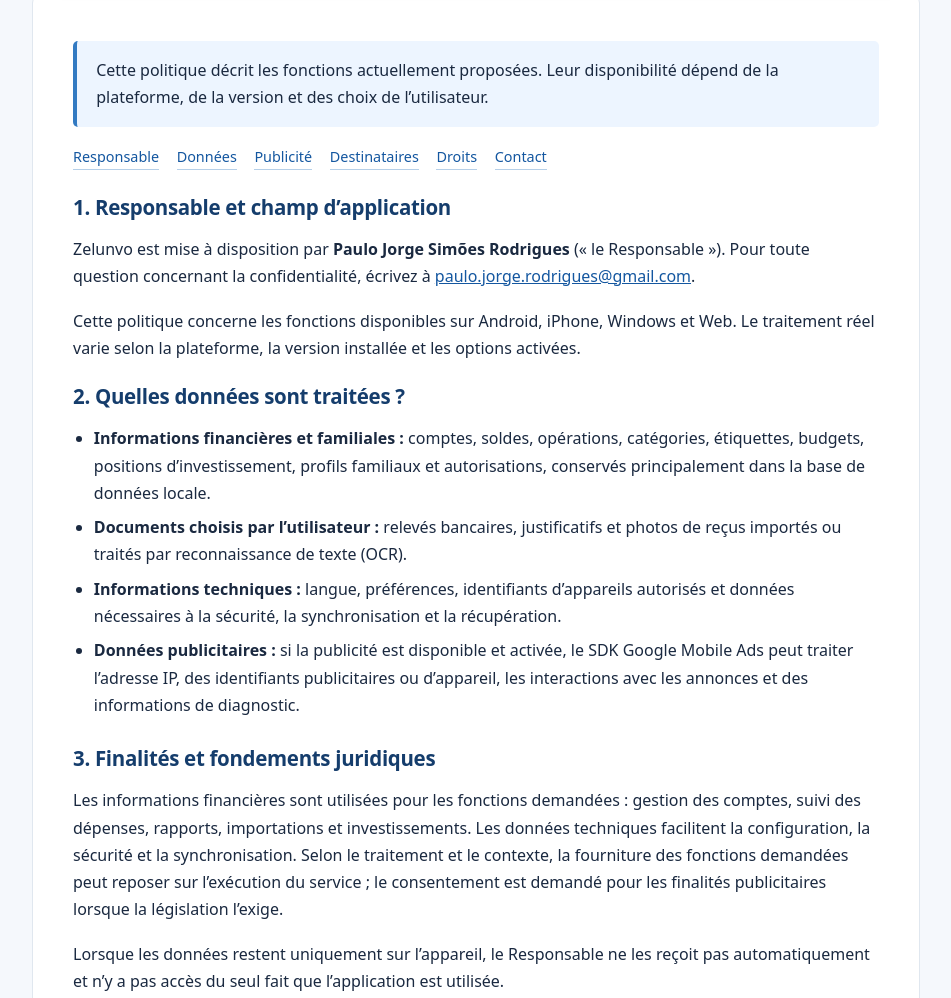
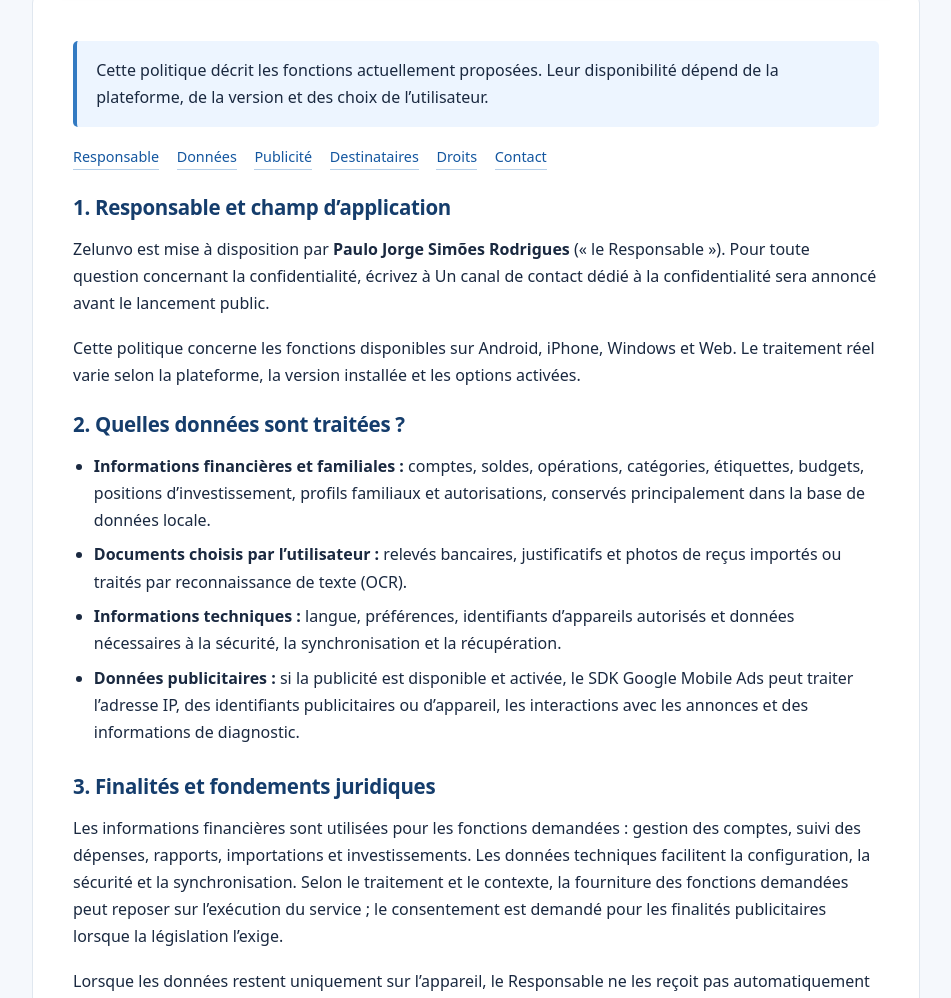
Before and after one commit to pronuvix/pronuvix.github.io, a plain HTML site: page zelunvo/privacy/fr/index.html in a window 1280 px wide. Shown: the part 700-1698 px from the top of the page, without its empty margins (164-1115 px from the left). Drawn offline with Linux system fonts and the light colour scheme.

Commit message:
Remove personal email from fr privacy page pending dedicated contact

```diff
--- a/zelunvo/privacy/fr/index.html
+++ b/zelunvo/privacy/fr/index.html
@@ -47,7 +47,7 @@
 <a href="#direitos">Droits</a>
 <a href="#contacto">Contact</a></nav>
 <section aria-labelledby="responsavel"><h2 id="responsavel">1. Responsable et champ d’application</h2>
-<p>Zelunvo est mise à disposition par <strong>Paulo Jorge Simões Rodrigues</strong> (« le Responsable »). Pour toute question concernant la confidentialité, écrivez à <a href="mailto:paulo.jorge.rodrigues@gmail.com">paulo.jorge.rodrigues@gmail.com</a>.</p>
+<p>Zelunvo est mise à disposition par <strong>Paulo Jorge Simões Rodrigues</strong> (« le Responsable »). Pour toute question concernant la confidentialité, écrivez à Un canal de contact dédié à la confidentialité sera annoncé avant le lancement public.</p>
 <p>Cette politique concerne les fonctions disponibles sur Android, iPhone, Windows et Web. Le traitement réel varie selon la plateforme, la version installée et les options activées.</p></section>
 <section aria-labelledby="dados"><h2 id="dados">2. Quelles données sont traitées ?</h2>
 <ul><li><strong>Informations financières et familiales :</strong> comptes, soldes, opérations, catégories, étiquettes, budgets, positions d’investissement, profils familiaux et autorisations, conservés principalement dans la base de données locale.</li><li><strong>Documents choisis par l’utilisateur :</strong> relevés bancaires, justificatifs et photos de reçus importés ou traités par reconnaissance de texte (OCR).</li><li><strong>Informations techniques :</strong> langue, préférences, identifiants d’appareils autorisés et données nécessaires à la sécurité, la synchronisation et la récupération.</li><li><strong>Données publicitaires :</strong> si la publicité est disponible et activée, le SDK Google Mobile Ads peut traiter l’adresse IP, des identifiants publicitaires ou d’appareil, les interactions avec les annonces et des informations de diagnostic.</li></ul></section>
@@ -80,6 +80,6 @@
 <section aria-labelledby="alteracoes"><h2 id="alteracoes">11. Modifications de cette politique</h2>
 <p>Cette politique pourra être mise à jour lorsque les fonctionnalités, les prestataires ou la réglementation évolueront. La version publiée mentionnera sa date de mise à jour.</p></section>
 <section aria-labelledby="contacto"><h2 id="contacto">12. Contact relatif à la confidentialité</h2>
-<div class="contact"><strong>Responsable :</strong> Paulo Jorge Simões Rodrigues<br><strong>Adresse électronique :</strong> <a href="mailto:paulo.jorge.rodrigues@gmail.com">paulo.jorge.rodrigues@gmail.com</a><br><strong>Pays :</strong> Portugal</div></section>
+<div class="contact"><strong>Responsable :</strong> Paulo Jorge Simões Rodrigues<br><strong>Adresse électronique :</strong> Un canal de contact dédié à la confidentialité sera annoncé avant le lancement public<br><strong>Pays :</strong> Portugal</div></section>
 </article><footer>Zelunvo · Politique de confidentialité · 27/11/2026</footer></main>
 </body></html>
```
